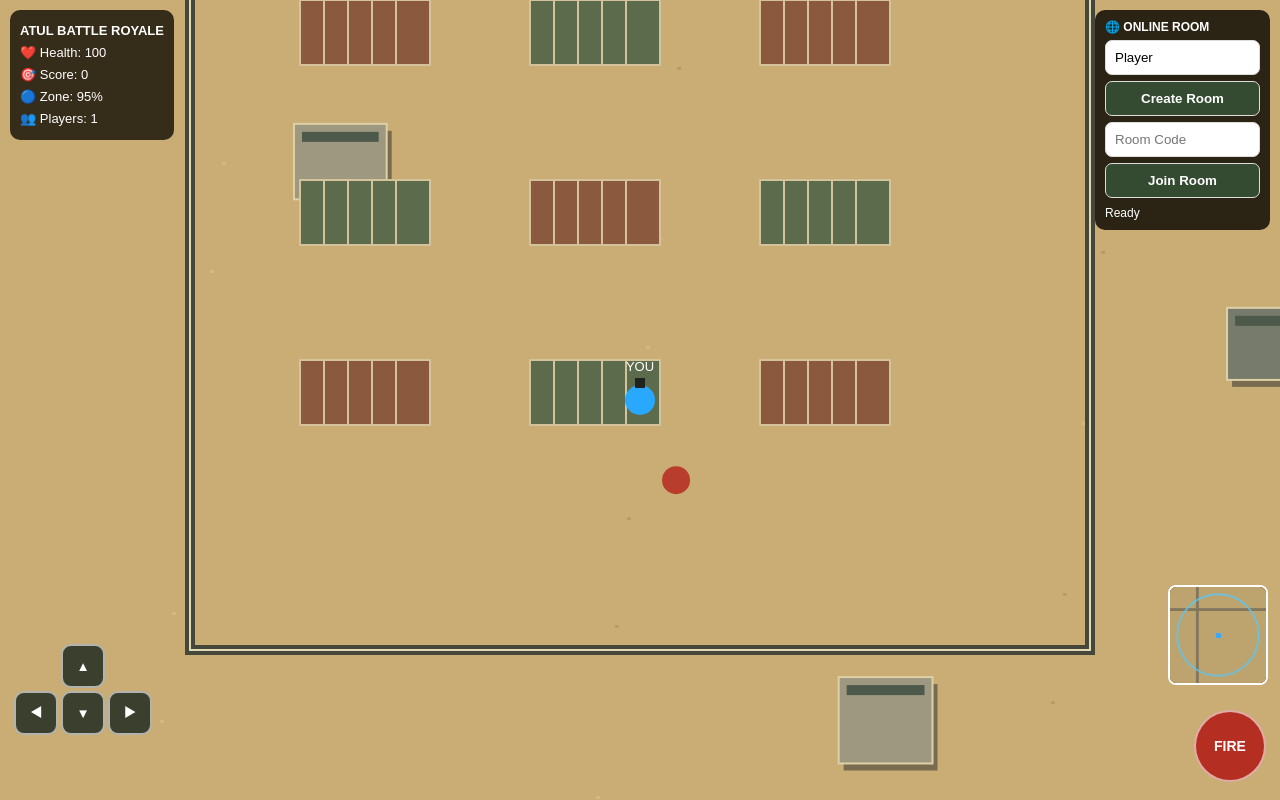
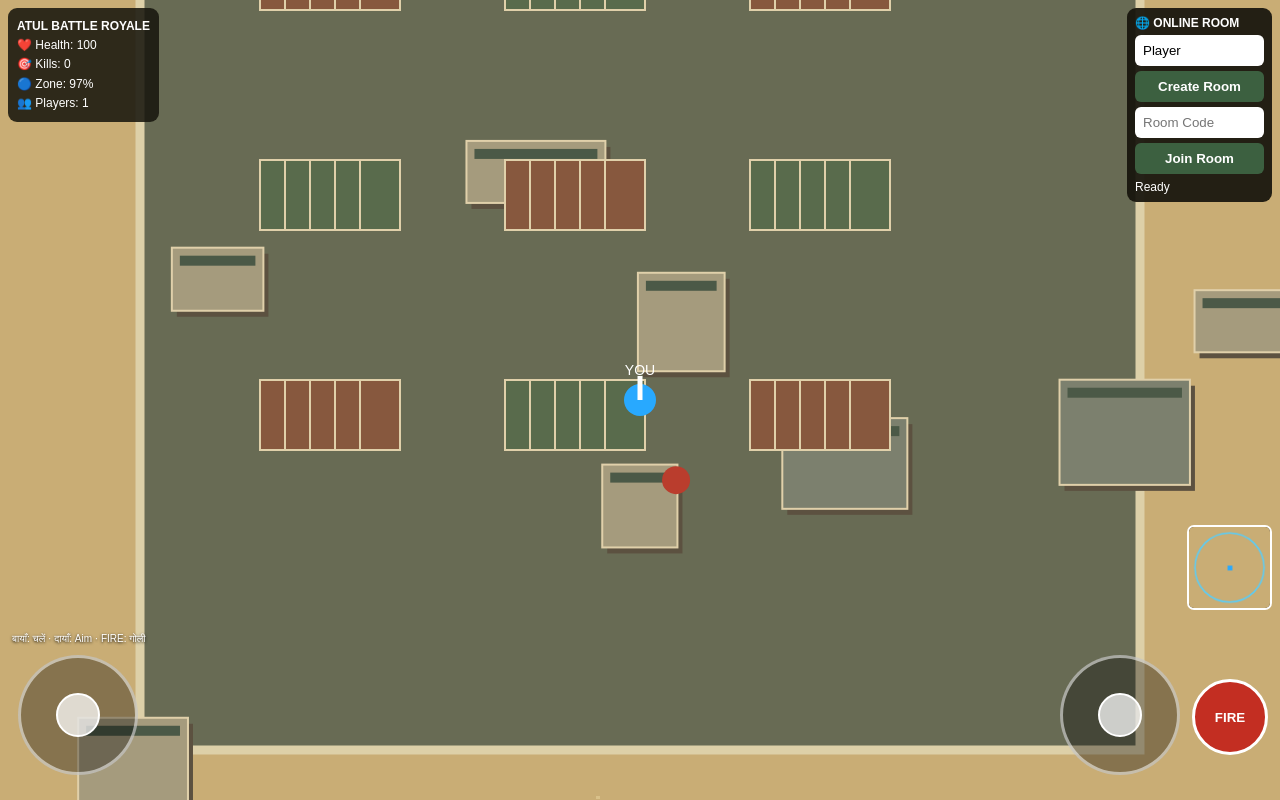
Before and after one commit to atulkumarmzn80-ctrl/atul-battle-royale, a website: page game.html in a window 1280 px wide. Drawn offline with Linux system fonts and the light colour scheme.

Commit message:
Update game.html
Add joystick and 360 aim controls

```diff
--- a/game.html
+++ b/game.html
@@ -7,46 +7,47 @@
 <title>Atul Battle Royale</title>
 <style>
 *{box-sizing:border-box}
-body{margin:0;background:#b99a62;color:white;font-family:Arial;overflow:hidden;touch-action:none}
-#game{display:block;width:100vw;height:100dvh}
-#info{position:fixed;top:10px;left:10px;z-index:3;background:#20190ddd;padding:10px;border-radius:10px;font-size:13px;line-height:1.7}
-#mp{position:fixed;top:10px;right:10px;width:175px;z-index:4;background:#20190dee;padding:10px;border-radius:10px;font-size:12px}
-#mp input,#mp button{width:100%;padding:9px;margin-top:6px;border-radius:7px;border:1px solid #ddd}
-#mp button{background:#344b32;color:white;font-weight:bold}
-#controls{position:fixed;bottom:18px;left:14px;right:14px;z-index:3;display:flex;justify-content:space-between;align-items:end;pointer-events:none}
-#pad,#fire{pointer-events:auto}
-#pad{display:grid;grid-template-columns:44px 44px 44px;grid-template-rows:44px 44px 44px;gap:3px}
-#pad button,#fire{background:#18251dcc;color:white;border:2px solid #ffffff99;font-weight:bold;touch-action:none}
-#pad button{width:44px;height:44px;border-radius:10px}
-#fire{width:72px;height:72px;border-radius:50%;background:#b52e22;font-size:14px}
-#mini{position:fixed;right:12px;bottom:115px;width:100px;height:100px;border:2px solid white;border-radius:8px;z-index:3;background:#29251c}
+body{margin:0;background:#c9ad75;color:white;font-family:Arial;overflow:hidden;touch-action:none}
+#game{width:100vw;height:100dvh;display:block}
+#info{position:fixed;top:8px;left:8px;background:#17150ddd;padding:9px;border-radius:9px;z-index:3;font-size:12px;line-height:1.6}
+#mp{position:fixed;right:8px;top:8px;width:145px;background:#17150dee;padding:8px;border-radius:9px;z-index:5;font-size:12px}
+#mp input,#mp button{width:100%;padding:8px;margin-top:5px;border:0;border-radius:6px}
+#mp button{background:#3c6040;color:white;font-weight:bold}
+#mini{position:fixed;right:8px;bottom:190px;width:85px;height:85px;background:#333;z-index:3;border:2px solid white;border-radius:7px}
+#moveStick,#aimStick{position:fixed;bottom:25px;width:120px;height:120px;border:3px solid #ffffff88;border-radius:50%;background:#0005;z-index:8;touch-action:none}
+#moveStick{left:18px}
+#aimStick{right:100px}
+.knob{position:absolute;left:35px;top:35px;width:44px;height:44px;border-radius:50%;background:#ffffffbb;border:2px solid white;pointer-events:none}
+#fire2{position:fixed;right:12px;bottom:45px;width:76px;height:76px;border-radius:50%;border:3px solid white;background:#c32e22;color:white;font-weight:bold;z-index:9;touch-action:none}
+#hint{position:fixed;bottom:155px;left:12px;font-size:10px;color:white;text-shadow:0 1px 3px black;z-index:4}
 </style>
 </head>
 <body>
 <canvas id="game"></canvas>
+
 <div id="info">
 <b>ATUL BATTLE ROYALE</b><br>
 ❤️ Health: <span id="hp">100</span><br>
-🎯 Score: <span id="score">0</span><br>
-🔵 Zone: <span id="zoneText">100%</span><br>
+🎯 Kills: <span id="score">0</span><br>
+🔵 Zone: <span id="zone">100%</span><br>
 👥 Players: <span id="count">1</span>
 </div>
+
 <div id="mp">
 <b>🌐 ONLINE ROOM</b>
-<input id="name" maxlength="16" placeholder="Player name" value="Player">
+<input id="playerName" maxlength="16" value="Player" placeholder="Player name">
 <button id="create">Create Room</button>
 <input id="roomCode" maxlength="5" placeholder="Room Code">
 <button id="join">Join Room</button>
-<div id="status" style="margin-top:8px;overflow-wrap:anywhere">Ready</div>
+<div id="status" style="margin-top:6px;overflow-wrap:anywhere">Ready</div>
 </div>
-<canvas id="mini" width="100" height="100"></canvas>
-<div id="controls">
-<div id="pad">
-<span></span><button data-m="up">▲</button><span></span>
-<button data-m="left">◀</button><button data-m="down">▼</button><button data-m="right">▶</button>
-</div>
-<button id="fire">FIRE</button>
-</div>
+
+<canvas id="mini" width="85" height="85"></canvas>
+<div id="hint">बायाँ: चलें · दायाँ: Aim · FIRE: गोली</div>
+
+<div id="moveStick"><div id="moveKnob" class="knob"></div></div>
+<div id="aimStick"><div id="aimKnob" class="knob"></div></div>
+<button id="fire2">FIRE</button>
 
 <script>
 const canvas=document.getElementById('game');
@@ -55,16 +56,20 @@ const mini=document.getElementById('mini');
 const mctx=mini.getContext('2d');
 
 const WORLD=4000;
-const ZONE_START=1800;
-const ZONE_END=180;
-const SHRINK_MS=180000;
-const zoneEpoch=Math.floor(Date.now()/10000)*10000;
+const CENTER=WORLD/2;
+const START_RADIUS=1750;
+const END_RADIUS=170;
+const SHRINK_TIME=180000;
 
 let w=innerWidth,h=innerHeight;
-let px=WORLD/2,py=WORLD/2;
-let hp=100,score=0,last=performance.now(),lastDamage=0;
-let shots=[],enemies=[],keys={};
+let px=CENTER,py=CENTER;
+let hp=100,kills=0;
+let aimAngle=-Math.PI/2;
+let moveX=0,moveY=0;
+let last=performance.now(),lastDamage=0;
+let shots=[],enemies=[];
 let ws=null,myId=null,players={};
+let roomJoined=false;
 
 function resize(){
  w=innerWidth;h=innerHeight;
@@ -76,61 +81,113 @@ addEventListener('resize',resize);
 function rand(a,b){return a+Math.random()*(b-a)}
 
 const buildings=[];
-for(let i=0;i<36;i++){
- const x=rand(150,WORLD-300),y=rand(150,WORLD-300);
- if(Math.hypot(x-WORLD/2,y-WORLD/2)<300)continue;
- buildings.push({x,y,w:rand(70,150),h:rand(60,120)});
+for(let i=0;i<42;i++){
+ buildings.push({
+  x:rand(100,WORLD-250),
+  y:rand(100,WORLD-250),
+  w:rand(65,145),
+  h:rand(55,115)
+ });
 }
-
-const roads=[
- {x:0,y:900,w:WORLD,h:100},
- {x:0,y:2700,w:WORLD,h:110},
- {x:1100,y:0,w:100,h:WORLD},
- {x:2800,y:0,w:90,h:WORLD}
-];
 
 function spawnEnemy(){
  enemies.push({x:rand(100,WORLD-100),y:rand(100,WORLD-100),r:14});
 }
-for(let i=0;i<12;i++)spawnEnemy();
+for(let i=0;i<14;i++)spawnEnemy();
 
-document.querySelectorAll('[data-m]').forEach(b=>{
- const k=b.dataset.m;
- b.addEventListener('pointerdown',e=>{
-  e.preventDefault();keys[k]=true;
+function zoneRadius(){
+ const progress=Math.min(1,Math.max(0,(Date.now()-zoneStart)/SHRINK_TIME));
+ return START_RADIUS-(START_RADIUS-END_RADIUS)*progress;
+}
+let zoneStart=Date.now();
+
+function setupStick(id,knobId,onMove,onEnd){
+ const pad=document.getElementById(id);
+ const knob=document.getElementById(knobId);
+ let pointer=null;
+
+ function update(e){
+  const r=pad.getBoundingClientRect();
+  const cx=r.left+r.width/2,cy=r.top+r.height/2;
+  let dx=e.clientX-cx,dy=e.clientY-cy;
+  const max=37;
+  const d=Math.hypot(dx,dy);
+  if(d>max){dx=dx/d*max;dy=dy/d*max}
+  knob.style.transform=`translate(${dx}px,${dy}px)`;
+  onMove(dx/max,dy/max,e.clientX,e.clientY);
+ }
+
+ pad.addEventListener('pointerdown',e=>{
+  e.preventDefault();
+  if(pointer!==null)return;
+  pointer=e.pointerId;
+  pad.setPointerCapture(pointer);
+  update(e);
  });
- ['pointerup','pointercancel','pointerleave'].forEach(t=>
-  b.addEventListener(t,()=>keys[k]=false));
+
+ pad.addEventListener('pointermove',e=>{
+  if(e.pointerId===pointer)update(e);
+ });
+
+ function end(e){
+  if(e.pointerId!==pointer)return;
+  pointer=null;
+  knob.style.transform='translate(0px,0px)';
+  onEnd();
+ }
+ pad.addEventListener('pointerup',end);
+ pad.addEventListener('pointercancel',end);
+}
+
+setupStick('moveStick','moveKnob',(x,y)=>{
+ moveX=x;moveY=y;
+},()=>{
+ moveX=0;moveY=0;
 });
+
+setupStick('aimStick','aimKnob',(x,y,screenX,screenY)=>{
+ if(Math.hypot(x,y)>.15){
+  aimAngle=Math.atan2(y,x);
+ }
+},()=>{});
 
 function fire(){
  if(hp<=0)return;
- shots.push({x:px,y:py-20,dy:-9});
+ const speed=13;
+ shots.push({
+  x:px+Math.cos(aimAngle)*22,
+  y:py+Math.sin(aimAngle)*22,
+  vx:Math.cos(aimAngle)*speed,
+  vy:Math.sin(aimAngle)*speed,
+  life:100
+ });
 }
-document.getElementById('fire').addEventListener('pointerdown',e=>{
- e.preventDefault();fire();
+document.getElementById('fire2').addEventListener('pointerdown',e=>{
+ e.preventDefault();
+ fire();
 });
 
-function zoneRadius(){
- const progress=Math.min(1,Math.max(0,(Date.now()-zoneEpoch)/SHRINK_MS));
- return ZONE_START-(ZONE_START-ZONE_END)*progress;
-}
-
-function drawMap(camX,camY){
+function drawMap(){
  ctx.fillStyle='#c9ad75';
  ctx.fillRect(0,0,WORLD,WORLD);
 
- // रेगिस्तानी रेत
- for(let i=0;i<230;i++){
+ // रेत के छोटे निशान
+ for(let i=0;i<260;i++){
   const x=(i*7919)%WORLD,y=(i*104729)%WORLD;
-  ctx.fillStyle=i%2?'#b99b65':'#d4b981';
+  ctx.fillStyle=i%2?'#b99b65':'#d9c18a';
   ctx.fillRect(x,y,4,3);
  }
 
  // सड़कें
+ const roads=[
+  {x:0,y:850,w:WORLD,h:90},
+  {x:0,y:2800,w:WORLD,h:100},
+  {x:1000,y:0,w:85,h:WORLD},
+  {x:2950,y:0,w:100,h:WORLD}
+ ];
  roads.forEach(r=>{
-  ctx.fillStyle='#82775e';ctx.fillRect(r.x,r.y,r.w,r.h);
-  ctx.strokeStyle='#e0c995';ctx.lineWidth=3;ctx.setLineDash([22,18]);
+  ctx.fillStyle='#84785f';ctx.fillRect(r.x,r.y,r.w,r.h);
+  ctx.strokeStyle='#e4d2a3';ctx.lineWidth=3;ctx.setLineDash([20,20]);
   ctx.beginPath();
   if(r.w>r.h){
    ctx.moveTo(r.x,r.y+r.h/2);ctx.lineTo(r.x+r.w,r.y+r.h/2);
@@ -140,92 +197,100 @@ function drawMap(camX,camY){
   ctx.stroke();ctx.setLineDash([]);
  });
 
- // मिलिट्री बेस की बाड़
- ctx.strokeStyle='#45473b';ctx.lineWidth=10;
- ctx.strokeRect(1550,1450,900,800);
- ctx.strokeStyle='#e2d8b4';ctx.lineWidth=2;
- ctx.strokeRect(1550,1450,900,800);
+ // मिलिट्री बेस
+ ctx.fillStyle='#686b54';
+ ctx.fillRect(1500,1400,1000,950);
+ ctx.strokeStyle='#ddd0a8';ctx.lineWidth=9;
+ ctx.strokeRect(1500,1400,1000,950);
 
- // हैंगर और इमारतें
  buildings.forEach((b,i)=>{
-  ctx.fillStyle='#786b50';
-  ctx.fillRect(b.x+5,b.y+7,b.w,b.h);
-  ctx.fillStyle=i%3===0?'#777b6b':'#9d987f';
+  ctx.fillStyle='#5c5140';
+  ctx.fillRect(b.x+5,b.y+6,b.w,b.h);
+  ctx.fillStyle=i%3===0?'#7c806e':'#a59b7d';
   ctx.fillRect(b.x,b.y,b.w,b.h);
-  ctx.fillStyle='#4d594b';
+  ctx.fillStyle='#4b5947';
   ctx.fillRect(b.x+8,b.y+8,b.w-16,10);
-  ctx.strokeStyle='#ded0a6';ctx.lineWidth=2;
+  ctx.strokeStyle='#e0d0aa';ctx.lineWidth=2;
   ctx.strokeRect(b.x,b.y,b.w,b.h);
  });
 
- // मिलिट्री बेस के कंटेनर
+ // बेस के कंटेनर
  for(let i=0;i<9;i++){
-  const x=1660+(i%3)*230,y=1600+Math.floor(i/3)*180;
-  ctx.fillStyle=i%2?'#5c6b4c':'#8a593e';
-  ctx.fillRect(x,y,130,65);
-  ctx.strokeStyle='#d4c29b';ctx.strokeRect(x,y,130,65);
+  const x=1620+(i%3)*245,y=1540+Math.floor(i/3)*220;
+  ctx.fillStyle=i%2?'#596b4c':'#87583e';
+  ctx.fillRect(x,y,140,70);
+  ctx.strokeStyle='#e0d0aa';ctx.lineWidth=2;
+  ctx.strokeRect(x,y,140,70);
   for(let k=1;k<5;k++){
-   ctx.beginPath();ctx.moveTo(x+k*24,y);ctx.lineTo(x+k*24,y+65);ctx.stroke();
+   ctx.beginPath();ctx.moveTo(x+k*25,y);ctx.lineTo(x+k*25,y+70);ctx.stroke();
   }
  }
 }
 
 function drawZone(){
- const r=zoneRadius(),cx=WORLD/2,cy=WORLD/2;
- // सुरक्षित क्षेत्र के बाहर लाल रंग की परत
+ const r=zoneRadius();
  ctx.save();
- ctx.fillStyle='rgba(180,35,25,0.25)';
+ ctx.fillStyle='rgba(180,30,20,.28)';
  ctx.beginPath();
  ctx.rect(0,0,WORLD,WORLD);
- ctx.arc(cx,cy,r,0,Math.PI*2,true);
+ ctx.arc(CENTER,CENTER,r,0,Math.PI*2,true);
  ctx.fill('evenodd');
+
+ ctx.strokeStyle='#54cfff';ctx.lineWidth=12;
+ ctx.beginPath();ctx.arc(CENTER,CENTER,r,0,Math.PI*2);ctx.stroke();
+ ctx.strokeStyle='#dff8ff';ctx.lineWidth=3;
+ ctx.beginPath();ctx.arc(CENTER,CENTER,r,0,Math.PI*2);ctx.stroke();
  ctx.restore();
 
- ctx.strokeStyle='#57caff';
- ctx.lineWidth=12;
- ctx.beginPath();ctx.arc(cx,cy,r,0,Math.PI*2);ctx.stroke();
- ctx.strokeStyle='#d9f5ff';ctx.lineWidth=3;
- ctx.beginPath();ctx.arc(cx,cy,r,0,Math.PI*2);ctx.stroke();
-
- document.getElementById('zoneText').textContent=
-  Math.round(r/ZONE_START*100)+'%';
+ document.getElementById('zone').textContent=
+  Math.round(r/START_RADIUS*100)+'%';
 }
 
-function drawPlayer(x,y,color,label){
+function drawPlayer(x,y,color,label,angle){
  ctx.fillStyle=color;
- ctx.beginPath();ctx.arc(x,y,15,0,Math.PI*2);ctx.fill();
- ctx.fillStyle='#222';
- ctx.fillRect(x-5,y-22,10,10);
+ ctx.beginPath();ctx.arc(x,y,16,0,Math.PI*2);ctx.fill();
+
+ // खिलाड़ी की दिशा का निशान
+ ctx.strokeStyle='#fff';ctx.lineWidth=5;
+ ctx.beginPath();
+ ctx.moveTo(x,y);
+ ctx.lineTo(x+Math.cos(angle)*24,y+Math.sin(angle)*24);
+ ctx.stroke();
+
  ctx.fillStyle='white';
- ctx.font='13px Arial';ctx.textAlign='center';
- ctx.fillText(label||'Player',x,y-29);
+ ctx.font='14px Arial';
+ ctx.textAlign='center';
+ ctx.fillText(label||'Player',x,y-25);
 }
 
 function drawMini(){
- mctx.fillStyle='#bda36d';mctx.fillRect(0,0,100,100);
- mctx.fillStyle='#82775e';
- mctx.fillRect(0,22,100,3);mctx.fillRect(27,0,3,100);
- mctx.strokeStyle='#57caff';mctx.lineWidth=1.5;
+ mctx.fillStyle='#c9ad75';
+ mctx.fillRect(0,0,85,85);
+ mctx.strokeStyle='#54cfff';mctx.lineWidth=1.5;
  mctx.beginPath();
- mctx.arc(50,50,zoneRadius()/WORLD*100,0,Math.PI*2);
+ mctx.arc(42.5,42.5,zoneRadius()/WORLD*85,0,Math.PI*2);
  mctx.stroke();
- mctx.fillStyle='#36a9ff';
- mctx.fillRect(px/WORLD*100-2,py/WORLD*100-2,5,5);
+
+ mctx.fillStyle='#28a9ff';
+ mctx.fillRect(px/WORLD*85-2,py/WORLD*85-2,5,5);
+
  for(const id in players){
   if(id===myId)continue;
-  const p=players[id].state;if(!p)continue;
-  mctx.fillStyle='#ff684d';
-  mctx.fillRect(p.x*100-2,p.z*100-2,4,4);
+  const p=players[id];
+  if(!p)continue;
+  mctx.fillStyle='#ff5544';
+  mctx.fillRect(p.x*85-2,p.z*85-2,4,4);
  }
 }
 
 function loop(t){
- const dt=Math.min((t-last)/16||1,2);last=t;
+ const dt=Math.min((t-last)/16||1,2);
+ last=t;
+
  if(hp>0){
-  if(keys.up)py-=4*dt;
-  if(keys.down)py+=4*dt;
-  if(keys.left)px-=4*dt;
-  if(keys.right)px+=4*dt;
+  const speed=4.2;
+  px+=moveX*speed*dt;
+  py+=moveY*speed*dt;
  }
  px=Math.max(20,Math.min(WORLD-20,px));
  py=Math.max(20,Math.min(WORLD-20,py));
@@ -236,54 +301,60 @@ function loop(t){
  ctx.clearRect(0,0,w,h);
  ctx.save();
  ctx.translate(-camX,-camY);
- drawMap(camX,camY);
+
+ drawMap();
  drawZone();
 
- // गोली
- shots.forEach(s=>s.y+=s.dy*dt);
- shots=shots.filter(s=>s.y>0);
- ctx.fillStyle='#ffe26a';
- shots.forEach(s=>ctx.fillRect(s.x-3,s.y-8,6,12));
+ // गोलियाँ
+ shots.forEach(s=>{
+  s.x+=s.vx*dt;s.y+=s.vy*dt;s.life-=dt;
+ });
+ shots=shots.filter(s=>s.life>0&&s.x>=0&&s.y>=0&&s.x<=WORLD&&s.y<=WORLD);
+
+ ctx.fillStyle='#ffe36c';
+ shots.forEach(s=>{
+  ctx.beginPath();ctx.arc(s.x,s.y,5,0,Math.PI*2);ctx.fill();
+ });
 
  // दुश्मन
  enemies.forEach(e=>{
   const dx=px-e.x,dy=py-e.y,d=Math.hypot(dx,dy)||1;
   e.x+=dx/d*.35*dt;e.y+=dy/d*.35*dt;
-  ctx.fillStyle='#b83d2c';
+  ctx.fillStyle='#ba3d2d';
   ctx.beginPath();ctx.arc(e.x,e.y,e.r,0,Math.PI*2);ctx.fill();
-  if(d<28&&t-lastDamage>500){
+  if(d<30&&t-lastDamage>600){
    hp=Math.max(0,hp-1);lastDamage=t;
   }
  });
 
  for(let i=enemies.length-1;i>=0;i--){
   const e=enemies[i];
-  const hit=shots.some(s=>Math.hypot(s.x-e.x,s.y-e.y)<e.r+5);
+  const hit=shots.some(s=>Math.hypot(s.x-e.x,s.y-e.y)<e.r+7);
   if(hit){
    enemies.splice(i,1);
-   shots=shots.filter(s=>Math.hypot(s.x-e.x,s.y-e.y)>=e.r+5);
-   score++;spawnEnemy();
+   shots=shots.filter(s=>Math.hypot(s.x-e.x,s.y-e.y)>=e.r+7);
+   kills++;spawnEnemy();
   }
  }
 
- // Safe Zone से बाहर damage
- const distance=Math.hypot(px-WORLD/2,py-WORLD/2);
- if(distance>zoneRadius()&&t-lastDamage>900){
+ // Safe Zone damage
+ if(Math.hypot(px-CENTER,py-CENTER)>zoneRadius()&&t-lastDamage>900){
   hp=Math.max(0,hp-2);lastDamage=t;
  }
 
- drawPlayer(px,py,'#28a9ff','YOU');
+ drawPlayer(px,py,'#28a9ff','YOU',aimAngle);
 
  for(const id in players){
   if(id===myId)continue;
-  const p=players[id].state;
+  const p=players[id];
   if(!p)continue;
-  drawPlayer(p.x*WORLD,p.z*WORLD,'#ff684d',p.name||'Player');
+  drawPlayer(p.x*WORLD,p.z*WORLD,'#ff5544',p.name,p.yaw||0);
  }
+
  ctx.restore();
 
  document.getElementById('hp').textContent=hp;
- document.getElementById('score').textContent=score;
+ document.getElementById('score').textContent=kills;
  document.getElementById('count').textContent=Object.keys(players).length||1;
  drawMini();
 
@@ -291,15 +362,16 @@ function loop(t){
  else{
   ctx.fillStyle='#17130ddd';ctx.fillRect(0,0,w,h);
   ctx.fillStyle='white';ctx.textAlign='center';
-  ctx.font='bold 32px Arial';ctx.fillText('GAME OVER',w/2,h/2);
-  ctx.font='16px Arial';ctx.fillText('Refresh to play again',w/2,h/2+35);
+  ctx.font='bold 30px Arial';ctx.fillText('GAME OVER',w/2,h/2);
+  ctx.font='16px Arial';ctx.fillText('Refresh to play again',w/2,h/2+32);
  }
 }
 requestAnimationFrame(loop);
 
+// ऑनलाइन रूम
 const status=document.getElementById('status');
-const nameInput=document.getElementById('name');
-const roomInput=document.getElementById('roomCode');
+const nameInput=document.getElementById('playerName');
+const codeInput=document.getElementById('roomCode');
 
 function connect(action){
  if(ws&&ws.readyState===WebSocket.OPEN){
@@ -312,7 +384,7 @@ function connect(action){
  ws.onmessage=e=>{
   let d;try{d=JSON.parse(e.data)}catch{return}
   if(d.type==='room'||d.type==='joined'){
-   myId=d.id;
+   myId=d.id;roomJoined=true;
    status.textContent='Room Code: '+d.code;
   }else if(d.type==='snapshot'){
    players=d.players||{};
@@ -320,6 +392,8 @@ function connect(action){
    if(d.code)status.textContent='Room: '+d.code+' | Players: '+d.count;
   }else if(d.type==='error'){
    status.textContent=d.message;
+  }else if(d.type==='tagged'){
+   hp=Math.max(0,hp-10);
   }
  };
  ws.onerror=()=>status.textContent='Connection error';
@@ -331,17 +405,19 @@ function sendAction(type){
  ws.send(JSON.stringify({
   type,
   name:nameInput.value.trim()||'Player',
-  code:roomInput.value.trim().toUpperCase()
+  code:codeInput.value.trim().toUpperCase()
  }));
 }
+
 document.getElementById('create').onclick=()=>connect('create');
 document.getElementById('join').onclick=()=>{
- if(!roomInput.value.trim()){
+ if(!codeInput.value.trim()){
   status.textContent='पहले Room Code डालो';return;
  }
  connect('join');
 };
 
+// सर्वर पर खिलाड़ी की स्थिति भेजें
 setInterval(()=>{
  if(!ws||ws.readyState!==WebSocket.OPEN||!myId)return;
  ws.send(JSON.stringify({
@@ -349,7 +425,7 @@ setInterval(()=>{
   name:nameInput.value.trim()||'Player',
   x:px/WORLD,
   z:py/WORLD,
-  yaw:0,
+  yaw:aimAngle,
   hp
  }));
 },100);
```
